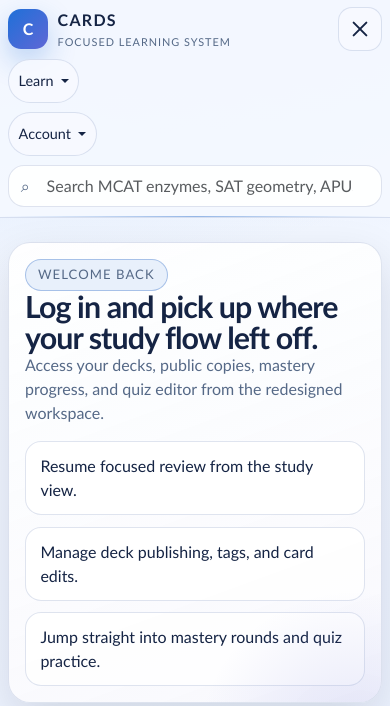
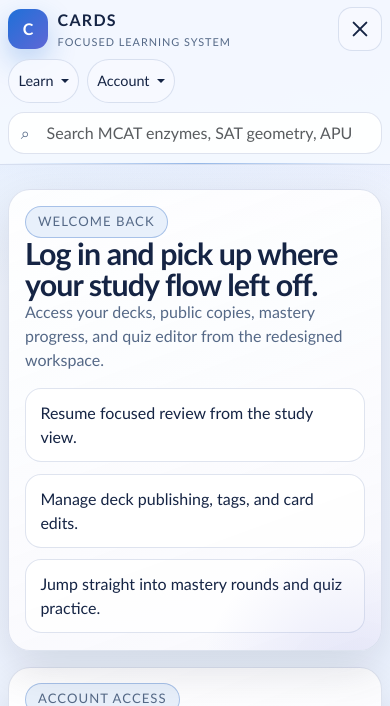
Before and after one commit to Aden-1/Cards, a Flask app: a page that uses templates/base.html in a window 390 px wide, after a click that opens the changed part. Shown: the top 706 px of the page. Run offline with Flask 3, Linux system fonts and the light colour scheme; the visitor is signed in with stand-in values (Sample User, id 1); parts of the project's set-up code (start-up, migrations or seed data) failed here and were passed over; some libraries are stand-ins or nearby versions.

Commit message:
Nav bar mobile fix.

```diff
--- a/static/app.css
+++ b/static/app.css
@@ -179,6 +179,7 @@ main {
 }
 
 .nav-cluster,
+.nav-menu-row,
 .nav-links,
 .nav-actions {
   display: flex;
@@ -1536,14 +1537,19 @@ summary::-webkit-details-marker {
 
   .nav-links,
   .nav-actions {
-    width: 100%;
-    flex-wrap: wrap;
+    width: auto;
+    flex-wrap: nowrap;
     justify-content: flex-start;
     gap: 0.4rem;
   }
 
-  .nav-cluster:not(.is-open) .nav-links,
-  .nav-cluster:not(.is-open) .nav-actions,
+  .nav-menu-row {
+    order: 0;
+    width: 100%;
+    flex-wrap: nowrap;
+  }
+
+  .nav-cluster:not(.is-open) .nav-menu-row,
   .nav-cluster:not(.is-open) .nav-search {
     display: none;
   }
@@ -1562,14 +1568,6 @@ summary::-webkit-details-marker {
     flex: none;
     width: 100%;
     min-width: 0;
-  }
-
-  .nav-links {
-    order: 0;
-  }
-
-  .nav-actions {
-    order: 1;
   }
 
   .nav-cluster .dropdown-menu {
--- a/templates/base.html
+++ b/templates/base.html
@@ -23,6 +23,7 @@
                 <span class="nav-menu-icon" aria-hidden="true"><span></span><span></span><span></span></span>
             </button>
             <div id="primaryNav" class="nav-cluster">
+                <div class="nav-menu-row">
                 <nav class="nav-links" aria-label="Primary">
                     <div class="dropdown">
                         <button class="nav-chip dropdown-toggle {{ 'active' if request.endpoint in ['view', 'master', 'match', 'reorder', 'quiz', 'dashboard'] else '' }}" type="button" data-bs-toggle="dropdown" aria-expanded="false">
@@ -49,10 +50,6 @@
                     </div>
                     {% endif %}
                 </nav>
-                <form class="nav-search" action="{{ url_for('search') }}" method="get">
-                    <span class="nav-search-icon" aria-hidden="true">⌕</span>
-                    <input id="navSearchInput" class="form-control" data-random-placeholder="search" type="search" name="q" value="{{ request.args.get('q', '') }}" placeholder="Search decks and quizzes">
-                </form>
                 <div class="nav-actions">
                     {% if current_user %}
                     <div class="dropdown">
@@ -91,6 +88,11 @@
                     </div>
                     {% endif %}
                 </div>
+                </div>
+                <form class="nav-search" action="{{ url_for('search') }}" method="get">
+                    <span class="nav-search-icon" aria-hidden="true">⌕</span>
+                    <input id="navSearchInput" class="form-control" data-random-placeholder="search" type="search" name="q" value="{{ request.args.get('q', '') }}" placeholder="Search decks and quizzes">
+                </form>
             </div>
         </div>
     </div>
```
